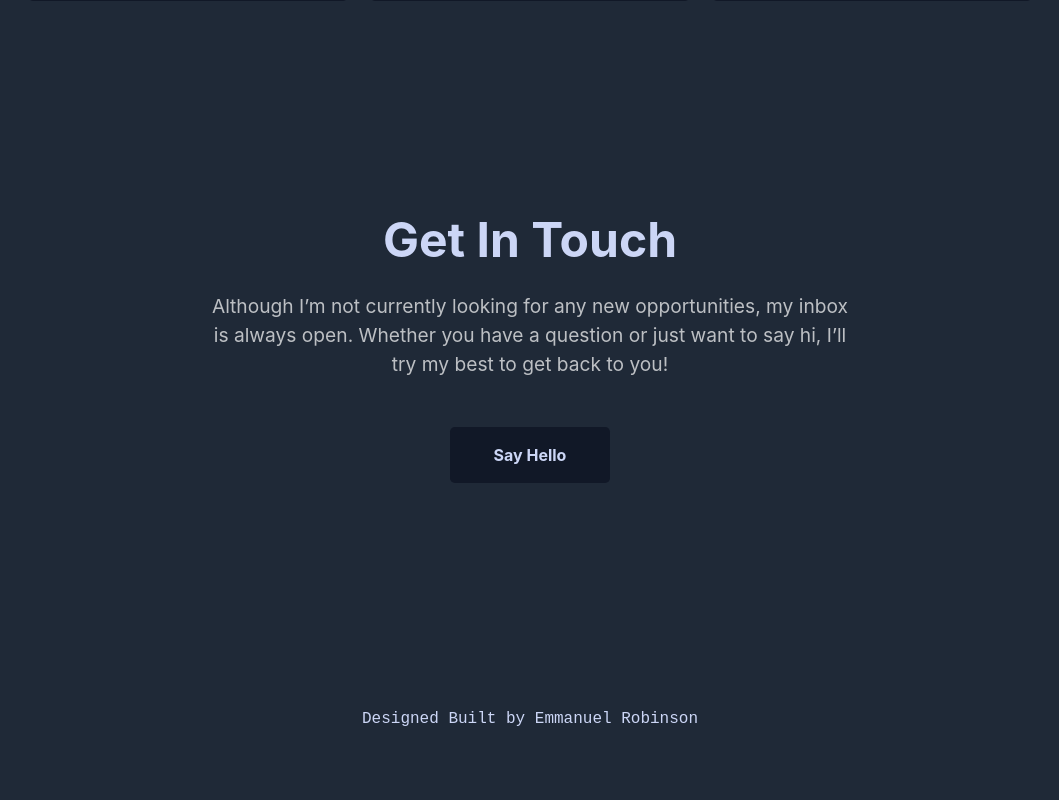
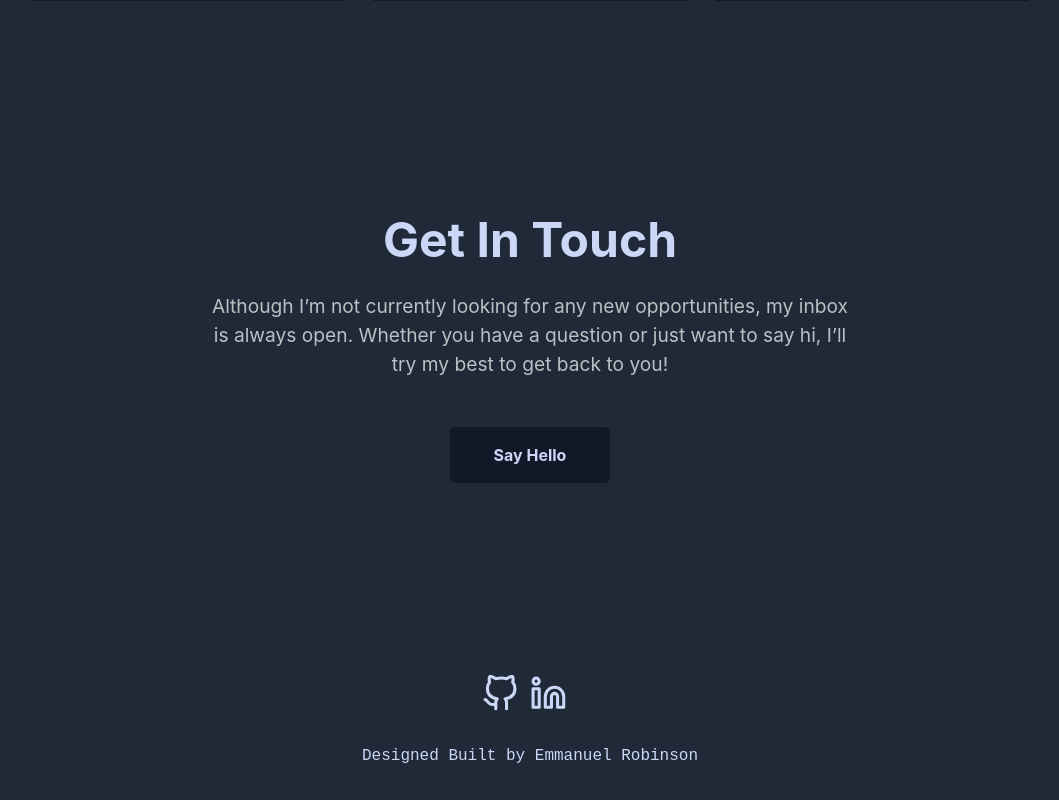
Before and after one commit to emmanuelorobinson/portfolio-website, a Next.js app: page / in a window 1280 px wide. Shown: the part 1214-2014 px from the top of the page, without its empty margins (110-1169 px from the left). Before the commit the page ends 1977 px from the top, so only its background shows below. Built offline with nearby package versions, Linux system fonts and the light colour scheme.

Commit message:
fixed hover and added github and linkedin svg

```diff
--- a/components/AboutMe.jsx
+++ /dev/null
@@ -1,19 +0,0 @@
-import { data } from 'autoprefixer'
-import React from 'react'
-import styled from 'styled-components'
-import mydata from '../mydata'
-
-const AboutMe = () => {
-  return (
-    <div>
-      <div>
-        <h1>About Me</h1>
-      </div>
-      <div>
-        <p>{mydata.aboutPara}</p>
-      </div>
-    </div>
-  )
-}
-
-export default AboutMe
--- a/components/Contacts.jsx
+++ b/components/Contacts.jsx
@@ -11,11 +11,7 @@
           }
         </p>
 
-        <button>
-          <a href="mailto:emmanueloerobinson@gmail.com">
-            Say Hello
-          </a>
-        </button>
+        <a href="mailto:emmanueloerobinson@gmail.com">Say Hello</a>
       </div>
     </section>
   );
--- a/components/Footer.jsx
+++ b/components/Footer.jsx
@@ -1,14 +1,23 @@
-import React from 'react'
+import React from "react";
+import IconGithub from "./icons/github";
+import IConLinkedin from "./icons/linkedin";
 
 const Footer = () => {
   return (
     <div>
       <footer className="footer-section">
-        <p>Designed  Built by Emmanuel Robinson</p>
-        </footer>
+        <div className="footer-container">
+          <a href="https://github.com/emmanuelorobinson" target='_blank' rel="noreferrer">
+            <IconGithub />
+          </a>
+          <a href="https://www.linkedin.com/in/emmanuel-robinson-1a22171b0/" target='_blank' rel="noreferrer">
+            <IConLinkedin />
+          </a>
+        </div>
+        <p>Designed Built by Emmanuel Robinson</p>
+      </footer>
+    </div>
+  );
+};
 
-    </div>
-  )
-}
-
-export default Footer
+export default Footer;
--- /dev/null
+++ b/components/icons/github.js
@@ -0,0 +1,19 @@
+import React from 'react';
+
+const IconGitHub = () => (
+  <svg
+    xmlns="http://www.w3.org/2000/svg"
+    role="img"
+    viewBox="0 0 24 24"
+    fill="none"
+    stroke="currentColor"
+    strokeWidth="2"
+    strokeLinecap="round"
+    strokeLinejoin="round"
+    className="feather feather-github">
+    <title>GitHub</title>
+    <path d="M9 19c-5 1.5-5-2.5-7-3m14 6v-3.87a3.37 3.37 0 0 0-.94-2.61c3.14-.35 6.44-1.54 6.44-7A5.44 5.44 0 0 0 20 4.77 5.07 5.07 0 0 0 19.91 1S18.73.65 16 2.48a13.38 13.38 0 0 0-7 0C6.27.65 5.09 1 5.09 1A5.07 5.07 0 0 0 5 4.77a5.44 5.44 0 0 0-1.5 3.78c0 5.42 3.3 6.61 6.44 7A3.37 3.37 0 0 0 9 18.13V22"></path>
+  </svg>
+);
+
+export default IconGitHub;
--- /dev/null
+++ b/components/icons/linkedin.js
@@ -0,0 +1,21 @@
+import React from 'react';
+
+const IconLinkedin = () => (
+  <svg
+    xmlns="http://www.w3.org/2000/svg"
+    role="img"
+    viewBox="0 0 24 24"
+    fill="none"
+    stroke="currentColor"
+    strokeWidth="2"
+    strokeLinecap="round"
+    strokeLinejoin="round"
+    className="feather feather-linkedin">
+    <title>LinkedIn</title>
+    <path d="M16 8a6 6 0 0 1 6 6v7h-4v-7a2 2 0 0 0-2-2 2 2 0 0 0-2 2v7h-4v-7a6 6 0 0 1 6-6z"></path>
+    <rect x="2" y="9" width="4" height="12"></rect>
+    <circle cx="4" cy="4" r="2"></circle>
+  </svg>
+);
+
+export default IconLinkedin;
--- a/styles/globals.css
+++ b/styles/globals.css
@@ -283,7 +283,7 @@
   color: #fff;
 }
 
-.contact-section .contact-container button {
+.contact-section .contact-container a {
   position: relative;
   top: 2rem;
   width: 10rem;
@@ -297,8 +297,16 @@
   color: #ccd6f6;
   background-color: #111827;
   border-radius: 0.3rem;
-  padding: 0.5rem;
+  padding: 1rem;
   border: none;
+  text-align: center;
+  cursor: pointer;
+}
+
+.contact-section .contact-container a:hover {
+  background-color: #ccd6f6;
+  color: #111827;
+  transform: scale(1.1);
   transition: transform 0.5s ease;
 }
 
@@ -313,13 +321,18 @@
   border-radius: 0.3rem;
   padding: 0.5rem;
   border: none;
+}
+
+.resume-button button:hover {
+  transform: scale(1.1);
   transition: transform 0.5s ease;
 }
 
 .footer-section {
   display: flex;
-  flex-direction: row;
+  flex-direction: column;
   justify-content: center;
+  align-items: center;
   position: relative;
   top: 40rem;
   padding: 2rem;
@@ -330,6 +343,33 @@
   font-family: var(--font-mono);
   color: #ccd6f6;
 }
+
+.footer-section .footer-container
+{
+  display: flex;
+  flex-direction: row;
+  justify-content: space-between;
+  position: relative;
+  margin-left: 1rem;
+  margin-right: 1rem;
+  bottom: 2rem;
+}
+
+.footer-section .footer-container svg {
+  position: relative;
+  margin-right: 0.7rem;
+  width: 2.3rem;
+  color: #ccd6f6;
+}
+
+
+.footer-section .footer-container svg:hover {
+  cursor: pointer;
+  transform: scale(1.1);
+  transition: transform 0.5s ease;
+  color: #64ffda;
+}
+
 
 .resume-container {
   display: flex;
```
